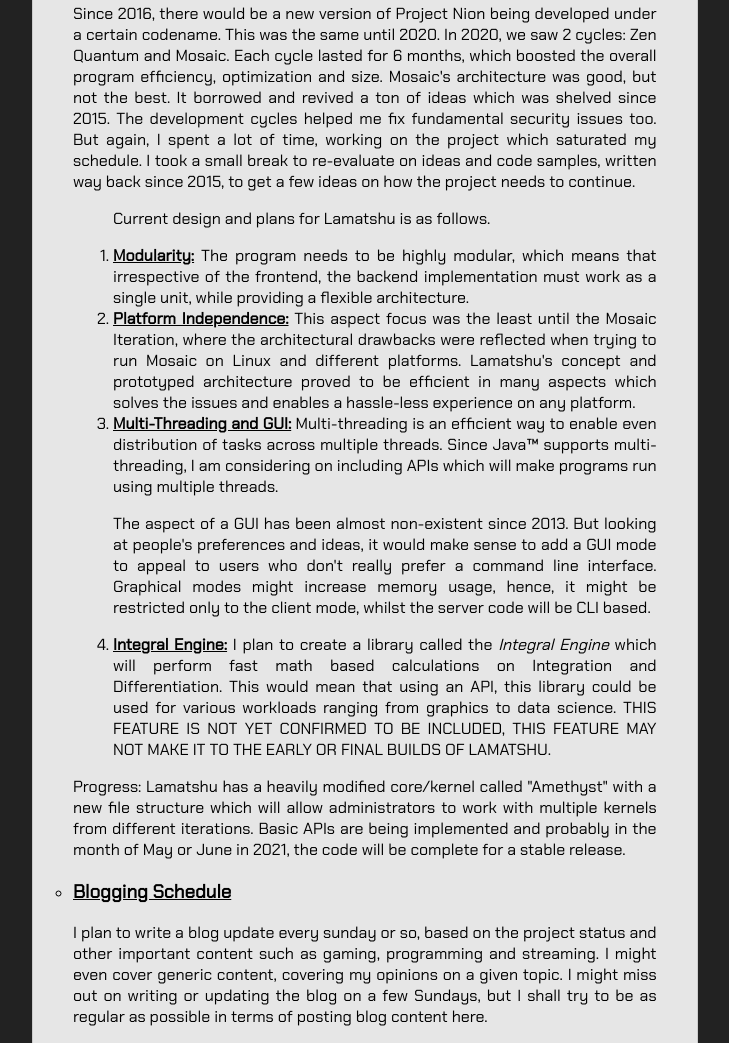
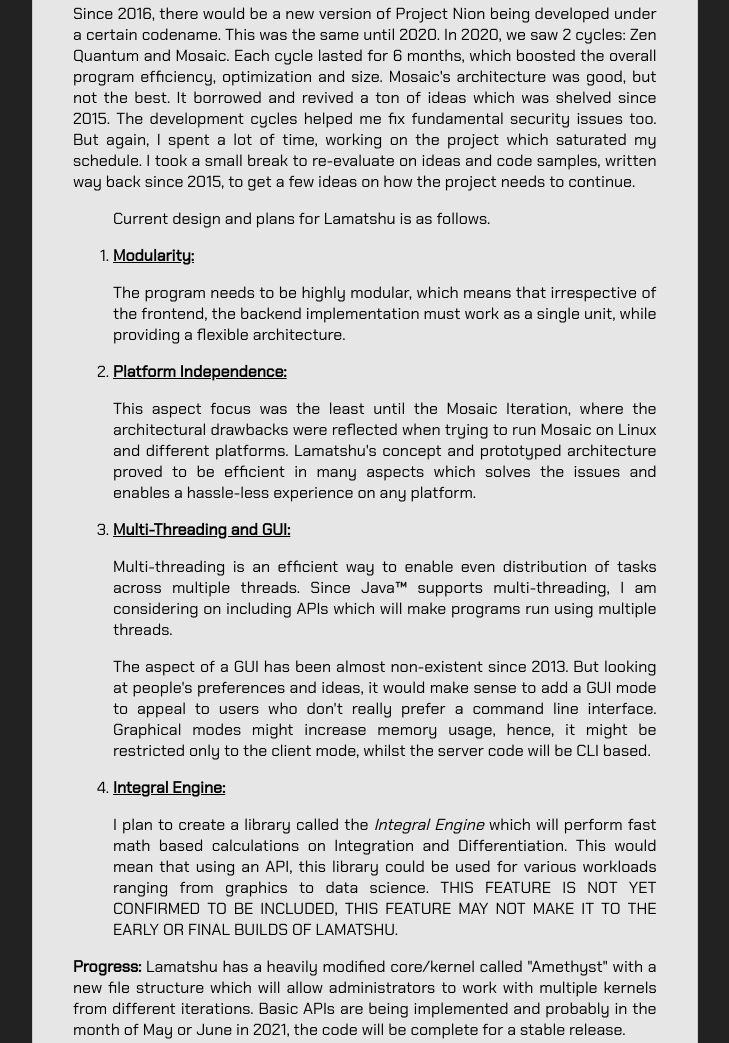
Before and after one commit to DAK404/dak404.github.io, a plain HTML site: page Assets/Pages/Blog.html in a window 1280 px wide. Shown: the part 833-1876 px from the top of the page, without its empty margins (96-825 px from the left). Drawn offline with Linux system fonts and the light colour scheme.

Commit message:
Fix some stuffs in Blog.html

```diff
--- a/Assets/Pages/Blog.html
+++ b/Assets/Pages/Blog.html
@@ -90,12 +90,12 @@
                       <h3><u>Projects</u></h3>
                       <p>Since 2016, there would be a new version of Project Nion being developed under a certain codename. This was the same until 2020. In 2020, we saw 2 cycles: Zen Quantum and Mosaic. Each cycle lasted for 6 months, which boosted the overall program efficiency, optimization and size. Mosaic's architecture was good, but not the best. It borrowed and revived a ton of ideas which was shelved since 2015. The development cycles helped me fix fundamental security issues too. But again, I spent a lot of time, working on the project which saturated my schedule. I took a small break to re-evaluate on ideas and code samples, written way back since 2015, to get a few ideas on how the project needs to continue.<p>
                          <ol><p>Current design and plans for Lamatshu is as follows.</p>
-                             <li><b><u>Modularity:</u></b> The program needs to be highly modular, which means that irrespective of the frontend, the backend implementation must work as a single unit, while providing a flexible architecture.</li>
-                             <li><b><u>Platform Independence:</u></b> This aspect focus was the least until the Mosaic Iteration, where the architectural drawbacks were reflected when trying to run Mosaic on Linux and different platforms. Lamatshu's concept and prototyped architecture proved to be efficient in many aspects which solves the issues and enables a hassle-less experience on any platform.</li>
-                             <li><b><u>Multi-Threading and GUI:</u></b> Multi-threading is an efficient way to enable even distribution of tasks across multiple threads. Since Java&trade; supports multi-threading, I am considering on including APIs which will make programs run using multiple threads.</p><p>The aspect of a GUI has been almost non-existent since 2013. But looking at people's preferences and ideas, it would make sense to add a GUI mode to appeal to users who don't really prefer a command line interface. Graphical modes might increase memory usage, hence, it might be restricted only to the client mode, whilst the server code will be CLI based.</li>
-                             <li><b><u>Integral Engine:</u></b> I plan to create a library called the <i>Integral Engine</i> which will perform fast math based calculations on Integration and Differentiation. This would mean that using an API, this library could be used for various workloads ranging from graphics to data science. THIS FEATURE IS NOT YET CONFIRMED TO BE INCLUDED, THIS FEATURE MAY NOT MAKE IT TO THE EARLY OR FINAL BUILDS OF LAMATSHU.</li>
+                             <li><b><u>Modularity:</u></b><p>The program needs to be highly modular, which means that irrespective of the frontend, the backend implementation must work as a single unit, while providing a flexible architecture.</p></li>
+                             <li><b><u>Platform Independence:</u></b><p>This aspect focus was the least until the Mosaic Iteration, where the architectural drawbacks were reflected when trying to run Mosaic on Linux and different platforms. Lamatshu's concept and prototyped architecture proved to be efficient in many aspects which solves the issues and enables a hassle-less experience on any platform.</p></li>
+                             <li><b><u>Multi-Threading and GUI:</u></b><p>Multi-threading is an efficient way to enable even distribution of tasks across multiple threads. Since Java&trade; supports multi-threading, I am considering on including APIs which will make programs run using multiple threads.</p><p>The aspect of a GUI has been almost non-existent since 2013. But looking at people's preferences and ideas, it would make sense to add a GUI mode to appeal to users who don't really prefer a command line interface. Graphical modes might increase memory usage, hence, it might be restricted only to the client mode, whilst the server code will be CLI based.<p></li>
+                             <li><b><u>Integral Engine:</u></b><p>I plan to create a library called the <i>Integral Engine</i> which will perform fast math based calculations on Integration and Differentiation. This would mean that using an API, this library could be used for various workloads ranging from graphics to data science. THIS FEATURE IS NOT YET CONFIRMED TO BE INCLUDED, THIS FEATURE MAY NOT MAKE IT TO THE EARLY OR FINAL BUILDS OF LAMATSHU.<p></li>
                         </ol>
-                        <p>Progress: Lamatshu has a heavily modified core/kernel called "Amethyst" with a new file structure which will allow administrators to work with multiple kernels from different iterations. Basic APIs are being implemented and probably in the month of May or June in 2021, the code will be complete for a stable release.</p>
+                        <p><b>Progress:</b> Lamatshu has a heavily modified core/kernel called "Amethyst" with a new file structure which will allow administrators to work with multiple kernels from different iterations. Basic APIs are being implemented and probably in the month of May or June in 2021, the code will be complete for a stable release.</p>
                   </li>
                   <li>
                       <h3><u>Blogging Schedule</u></h3>
```
